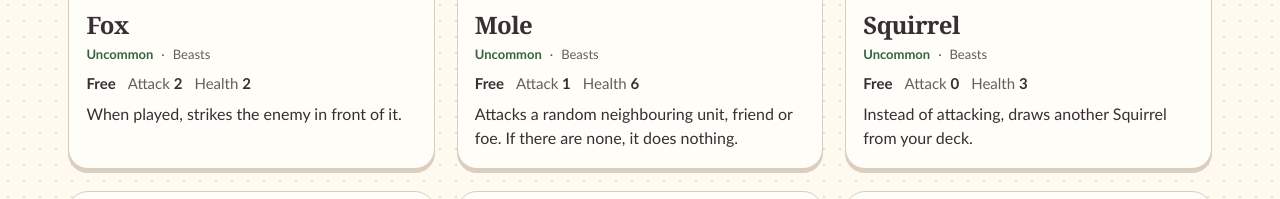
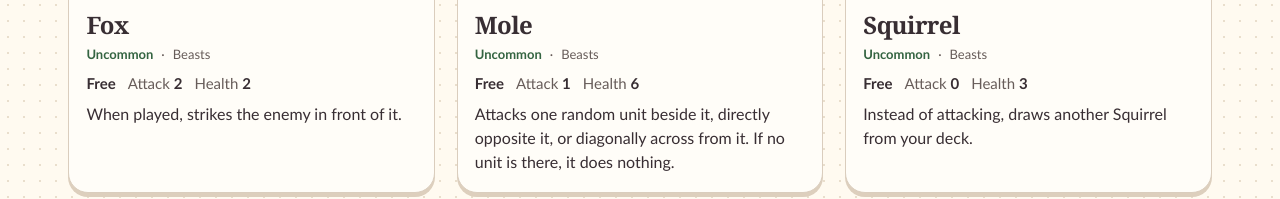
Before and after one commit to Romanief/kaboon-cards, a plain HTML site: page index.html in a window 1280 px wide. Shown: the part 6883-7082 px from the top of the page. Drawn offline with Linux system fonts and the light colour scheme.

Commit message:
Clarify which neighboring cards Mole can strike

```diff
--- a/index.html
+++ b/index.html
@@ -185,7 +185,7 @@ const CARDS=[
 {"id":"ysolde","n":"Ysolde, the Unbroken Line","d":"warriors","t":"unit","r":"legendary","c":2,"a":3,"h":9,"tok":0,"fx":"Once per round, the first of your Knights that would be defeated survives with 1 health."},
 {"id":"hedgehog","n":"Hedgehog","d":"beasts","t":"unit","r":"common","c":0,"a":0,"h":4,"tok":0,"fx":"Units that attack it take 1 damage."},
 {"id":"fox","n":"Fox","d":"beasts","t":"unit","r":"uncommon","c":0,"a":2,"h":2,"tok":0,"fx":"When played, strikes the enemy in front of it."},
-{"id":"mole","n":"Mole","d":"beasts","t":"unit","r":"uncommon","c":0,"a":1,"h":6,"tok":0,"fx":"Attacks a random neighbouring unit, friend or foe. If there are none, it does nothing."},
+{"id":"mole","n":"Mole","d":"beasts","t":"unit","r":"uncommon","c":0,"a":1,"h":6,"tok":0,"fx":"Attacks one random unit beside it, directly opposite it, or diagonally across from it. If no unit is there, it does nothing."},
 {"id":"huntinghowl","n":"Hunting Howl","d":"beasts","t":"spell","r":"common","c":0,"a":0,"h":0,"tok":0,"fx":"Your Beasts get +1 attack this turn."},
 {"id":"lynx","n":"Lynx","d":"beasts","t":"unit","r":"rare","c":1,"a":2,"h":3,"tok":0,"fx":"If blocked, attacks the enemy with the least health in any lane instead."},
 {"id":"motherboar","n":"Mother Boar","d":"beasts","t":"unit","r":"epic","c":1,"a":2,"h":3,"tok":0,"fx":"When defeated, leaves a 0/1 Cub in up to two open lanes."},
```
